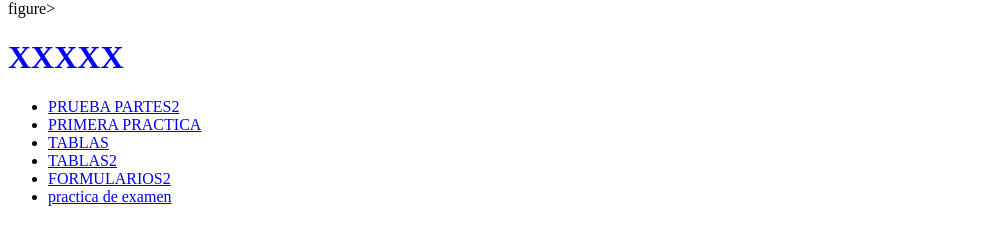
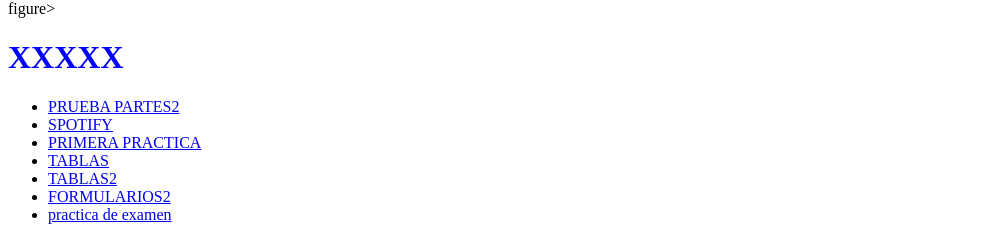
Before and after one commit to ISAAC7997/isaacgutierrez, a plain HTML site: page index.html in a window 1280 px wide. Shown: the part 941-1181 px from the top of the page, without its empty margins (0-1003 px from the left). Drawn offline with Linux system fonts and the light colour scheme.

Commit message:
Update index.html

```diff
--- a/index.html
+++ b/index.html
@@ -13,6 +13,7 @@
 
  <ul>
   <li><a href="partes2.html">                  PRUEBA PARTES2</a></li>
+  <li><a href="spotify.html">                  SPOTIFY</a></li>
   <li><a href="practica1.html">                PRIMERA PRACTICA</a></li>
   <li><a href="tablas.html">                   TABLAS</a></li>
   <li><a href="tablas2.html">                  TABLAS2</a></li>
```
